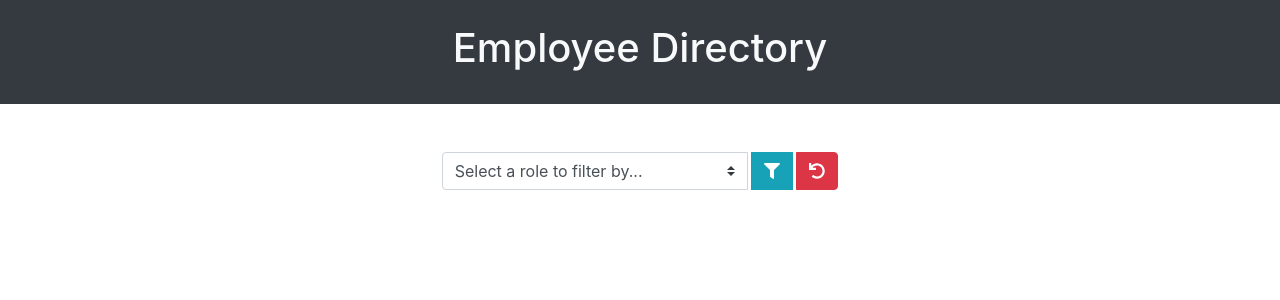
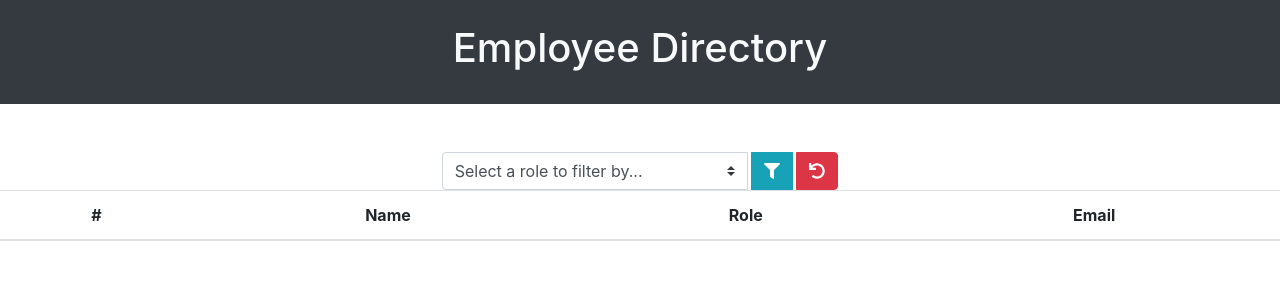
Before and after one commit to arh450/react-employee-directory, a React (Create React App) app: page / in a window 1280 px wide. Shown: the top 300 px of the page. Built offline with nearby package versions, Linux system fonts and the light colour scheme.

Commit message:
created table component and established table headers

```diff
--- a/src/App.js
+++ b/src/App.js
@@ -3,12 +3,14 @@
 
 import Header from "./components/Header";
 import Filter from "./components/Filter";
+import Table from "./components/Table/Table";
 
 function App() {
   return (
     <div className="App">
       <Header />
       <Filter />
+      <Table />
     </div>
   );
 }
--- a/src/components/Table/Table.js
+++ b/src/components/Table/Table.js
@@ -0,0 +1,11 @@
+import React from "react";
+
+import TableHeaders from "./TableHeaders";
+
+export default function Table() {
+  return (
+    <table className="table">
+      <TableHeaders />
+    </table>
+  );
+}
--- /dev/null
+++ b/src/components/Table/TableHeaders.js
@@ -0,0 +1,14 @@
+import React from "react";
+
+export default function TableHeaders() {
+  return (
+    <thead>
+      <tr>
+        <th scope="col">#</th>
+        <th scope="col">Name</th>
+        <th scope="col">Role</th>
+        <th scope="col">Email</th>
+      </tr>
+    </thead>
+  );
+}
```
